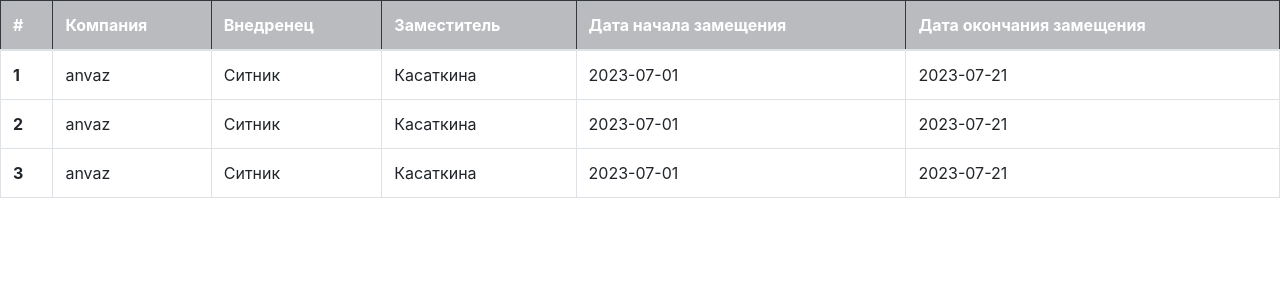
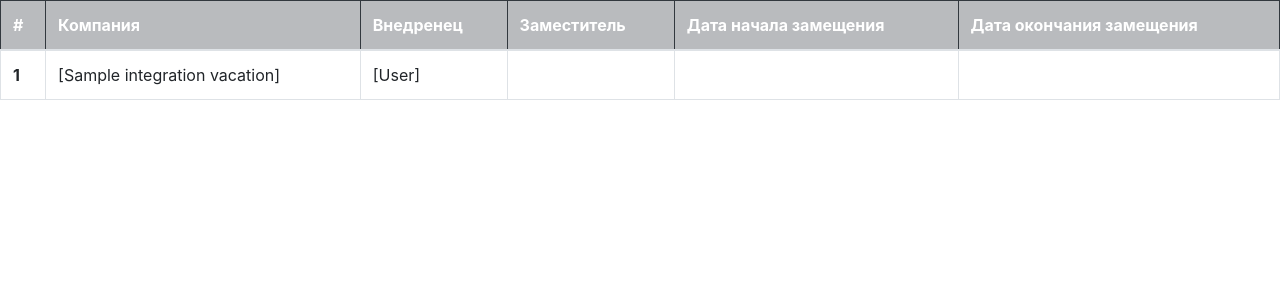
Before and after one commit to imLIVI/Cynteka-vacation_table, a Django app: page / in a window 1280 px wide. Shown: the top 300 px of the page. Run offline with Django 4.2, Linux system fonts and the light colour scheme; a database or web service that is not in the repository returns one stand-in record (values such as "Sample title"); some libraries are stand-ins or nearby versions.

Commit message:
update project

```diff
--- a/deputy/settings.py
+++ b/deputy/settings.py
@@ -116,7 +116,7 @@
 # Static files (CSS, JavaScript, Images)
 # https://docs.djangoproject.com/en/4.2/howto/static-files/
 
-STATIC_URL = '/static/'
+STATIC_URL = 'static/'
 
 STATICFILES_DIRS = [
     BASE_DIR / "static",
--- a/table/db.py
+++ b/table/db.py
@@ -27,11 +27,9 @@
                   "left join person on integration_vacation.manager_id = person.id")
         cursor_portal.execute(select)
         information = cursor_portal.fetchall()
-        print(information)
+        # print(information)
         cursor_portal.close()
         connect_portal.close()
+        return information
     except Exception as error:
         print("check_info_in_portal_table " + str(error))
-
-
-check_info_in_portal_table()
--- a/table/templates/tablePage.html
+++ b/table/templates/tablePage.html
@@ -1,7 +1,7 @@
 {% extends "wrapper.html" %}
 {% block content %}
 <table class="table table-hover table-bordered">
-    <thead class="table-dark">
+    <thead class="table-dark" width="10px" height="10px">
       <tr>
         <th scope="col">#</th>
         <th scope="col">Компания</th>
@@ -12,30 +12,16 @@
       </tr>
     </thead>
     <tbody>
-      <tr>
-        <th scope="row">1</th>
-        <td>anvaz</td>
-        <td>Ситник</td>
-        <td>Касаткина</td>
-        <td>2023-07-01</td>
-        <td>2023-07-21</td>
-      </tr>
-      <tr>
-        <th scope="row">2</th>
-        <td>anvaz</td>
-        <td>Ситник</td>
-        <td>Касаткина</td>
-        <td>2023-07-01</td>
-        <td>2023-07-21</td>
-      </tr>
-      <tr>
-        <th scope="row">3</th>
-        <td>anvaz</td>
-        <td>Ситник</td>
-        <td>Касаткина</td>
-        <td>2023-07-01</td>
-        <td>2023-07-21</td>
-      </tr>
+    {% for i in id %}
+        <tr>
+            <th scope="row">{{ i }}</th>
+            <td>{{ company_name }}</td>
+            <td>{{ person }}</td>
+            <td></td>
+            <td></td>
+            <td></td>
+        </tr>
+    {% endfor %}
     </tbody>
   </table>
 {% endblock content %}
--- a/table/views.py
+++ b/table/views.py
@@ -1,5 +1,20 @@
 from django.shortcuts import render
+from . import db
 
 # Create your views here.
 def table(request):
-    return render(request, 'tablePage.html', {})
+    info_in_table = db.check_info_in_portal_table()
+    id_list = []
+    company_name_list = []
+    person_list = []
+    for i in info_in_table:
+        id_list.append(i[0])
+        company_name_list.append(i[1])
+        person_list.append(i[2])
+    data = {
+        'id': id_list,
+        'company_name': company_name_list,
+        'person': person_list
+    }
+    print(data)
+    return render(request, 'tablePage.html', data)
```
